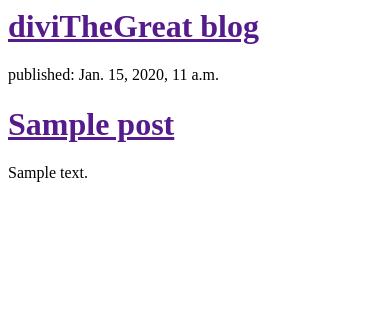
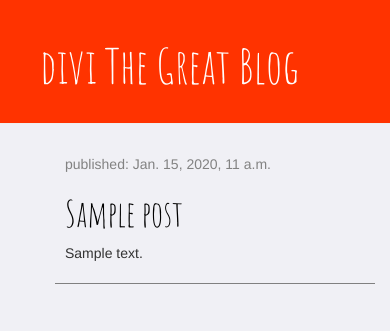
Before and after one commit to diviTheGreat/my-first-blog, a Django app: template blog/templates/blog/post_list.html in a window 390 px wide. Shown: the top 331 px of the page. Run offline with Django 3.2, Linux system fonts and the light colour scheme; the template is opened without the code that fills it: values that come from a table or form of the project are taken from there, others are empty; tables that the repository leaves empty hold one stand-in row (values such as "Sample post"); some libraries are stand-ins or nearby versions.

Commit message:
css and html structure

```diff
--- /dev/null
+++ b/blog/static/css/blog.css
@@ -0,0 +1,60 @@
+body {
+background-color: #f0f0f5;
+}
+
+.page-header {
+    background-color: #ff3300;
+    margin-top: 0;
+    padding: 20px 20px 20px 40px;
+}
+
+.page-header h1, .page-header h1 a, .page-header h1 a:visited, .page-header h1 a:active {
+    color: #ffffff;
+    font-size: 36pt;
+    text-decoration: none;
+}
+
+.content {
+    margin-left: 40px;
+}
+
+h1, h2, h3, h4 {
+    font-family: 'Amatic SC', cursive;
+}
+
+.date {
+    color: #828282;
+}
+
+.save {
+    float: right;
+}
+
+.post-form textarea, .post-form input {
+    width: 100%;
+}
+
+.top-menu, .top-menu:hover, .top-menu:visited {
+    color: #ffffff;
+    float: right;
+    font-size: 26pt;
+    margin-right: 20px;
+}
+
+.post {
+    margin-bottom: 70px;
+	border-bottom: 1px solid grey;
+	padding: 10px;
+}
+
+.post h1 a, .post h1 a:visited {
+    color: #000000;
+}
+
+.logo, .side-bar, .links {
+	margin-left: 80px;
+}
+
+.side-bar {
+	border-left: 1px solid grey;
+}
--- a/blog/templates/blog/post_list.html
+++ b/blog/templates/blog/post_list.html
@@ -1,19 +1,47 @@
+{% load staticfiles %}
 <html>
 
 <head>
-    <title>diviTheGreat blog</title>
+    <title>divi The Great Blog</title>
+	<link rel="stylesheet" href="//maxcdn.bootstrapcdn.com/bootstrap/3.2.0/css/bootstrap.min.css">
+	<link rel="stylesheet" href="//maxcdn.bootstrapcdn.com/bootstrap/3.2.0/css/bootstrap-theme.min.css">
+	<link rel="stylesheet" href="{% static 'css/blog.css' %}">
+	<link href="https://fonts.googleapis.com/css?family=Amatic+SC" rel="stylesheet">
+	<script src="https://use.fontawesome.com/972815642d.js"></script>
 </head>
 
+
 <body>
-    <div>
-        <h1><a href="">diviTheGreat blog</a></h1> </div>
-{% for post in posts %}
-    <div>
-        <p>published: {{ post.published_date }}</p>
-        <h1><a href="">{{ post.title }}</a></h1>
-        <p>{{ post.text|linebreaksbr }}</p>
+    <div class="page-header">
+        <h1><a href="/">divi The Great Blog</a></h1> </div>
+<div class="content container">
+    <div class="row">
+        <div class="col-md-9">
+            {% for post in posts %}
+                <div class="post">
+                    <div class="date">
+                        <p>published: {{ post.published_date }}</p>
+                    </div>
+                    <h1><a href="">{{ post.title }}</a></h1>
+                    <p>{{ post.text|linebreaksbr }}</p>
+                </div>
+            {% endfor %}
+        </div>
+		<div class="col-md-3">
+			<div class="logo">
+				<img src="http://it.wikifur.com/w/images/c/ca/Rafturtle.png" class="img-responsive" alt="leonardo" width="150"></img>
+			</div>
+			<div class="side-bar">
+				<h1>About</h1>
+				<p>I am Antonio, and this is my first Blog.</br>I'm 27 years old. I live in Italy with my wife and dog</p>
+			</div>
+			<div class="links">
+			<h1>Useful Links</h1>
+			<p><i class="fa fa-github-alt" aria-hidden="true"><a href="https://github.com/diviTheGreat">Github</a></i></p>
+			</div>
+		</div>
     </div>
-{% endfor %}
+</div>
 </body>
 
 </html>
```
